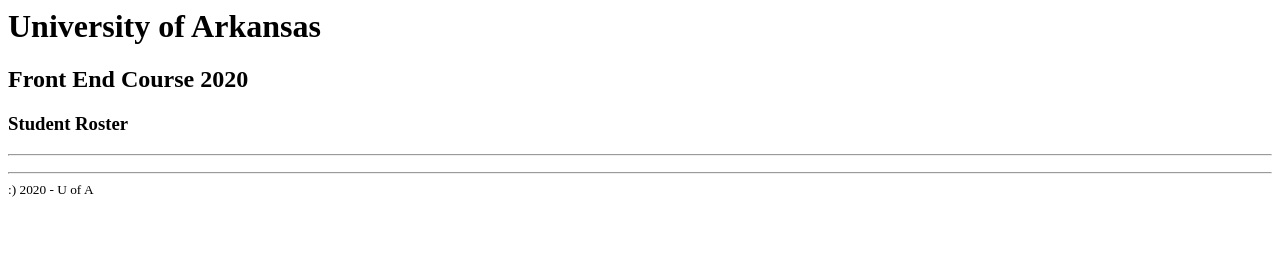
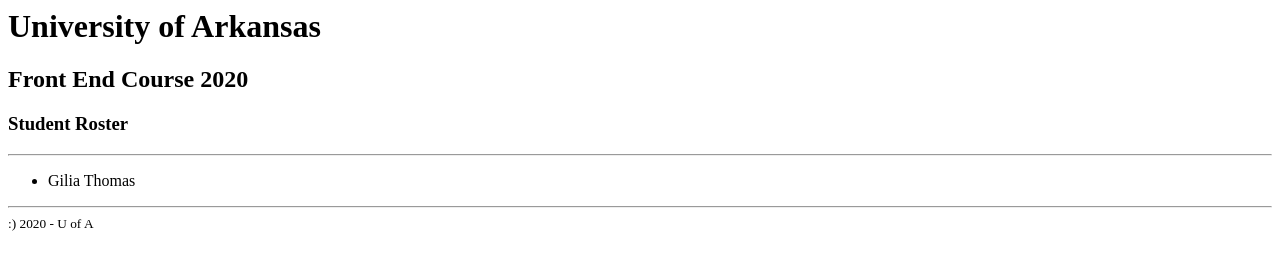
Before and after one commit to rogerd330/student-roster, a plain HTML site: page index.html in a window 1280 px wide. Drawn offline with Linux system fonts and the light colour scheme.

Commit message:
added my name

```diff
--- a/index.html
+++ b/index.html
@@ -1,7 +1,9 @@
 <html>
+
 <head>
 
 </head>
+
 <body>
 
     <h1>University of Arkansas</h1>
@@ -12,7 +14,7 @@
 
     <ul>
         <!-- put your details in an LI below here -->
-
+        <li>Gilia Thomas</li>
 
     </ul>
 
@@ -20,4 +22,5 @@
 
     <small>:) 2020 - U of A</small>
 </body>
+
 </html>
```
Lines whose indentation alone changed are shown as unchanged.
